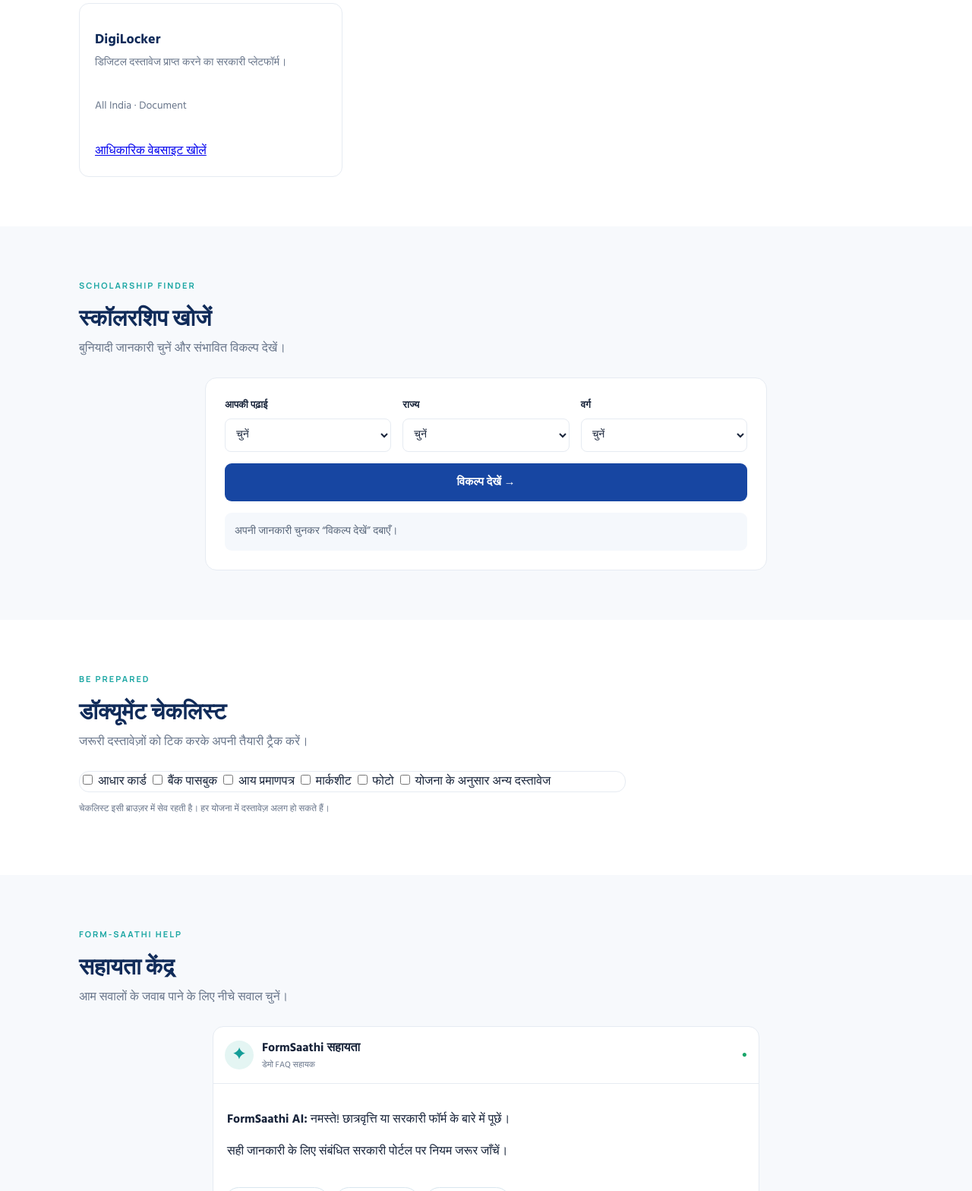
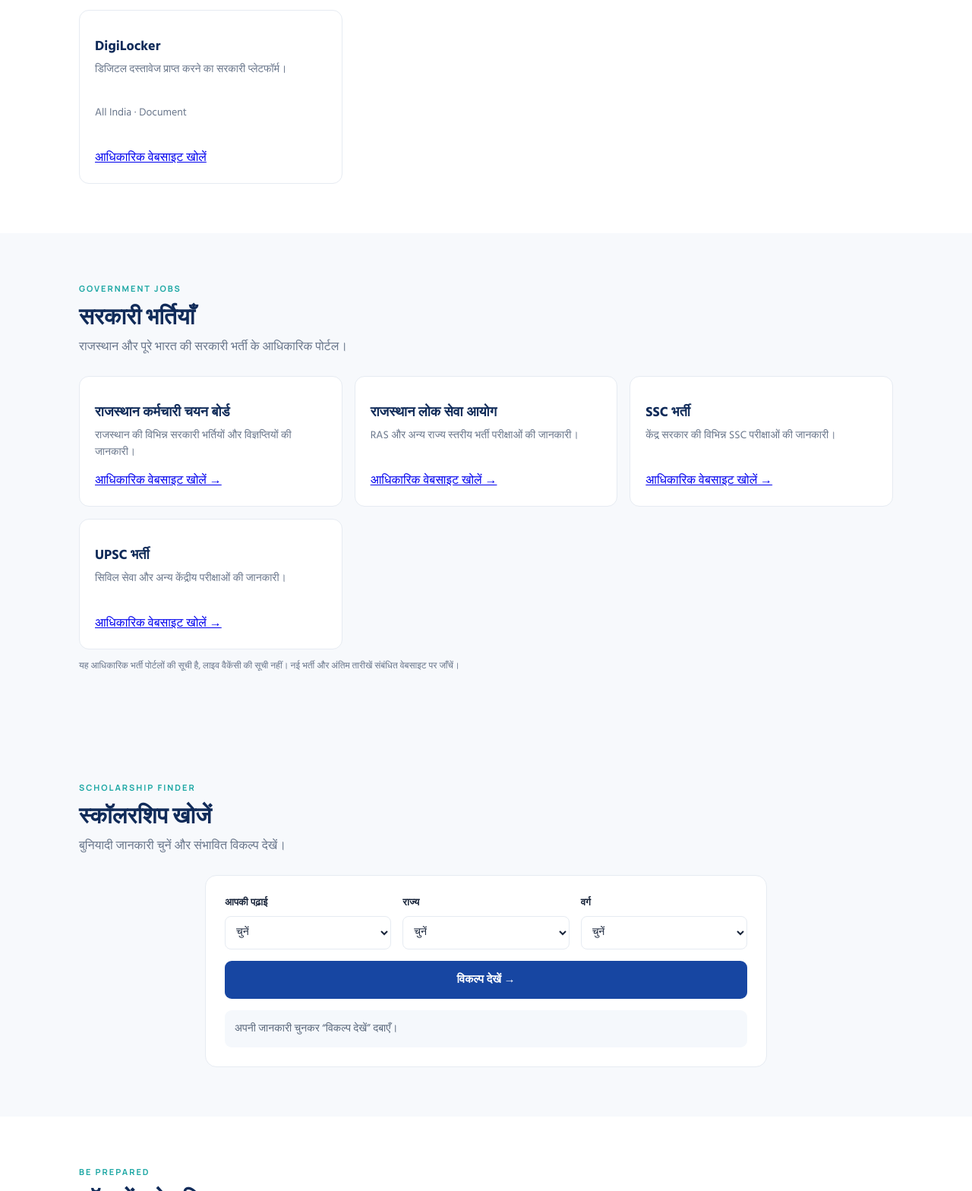
Before and after one commit to poojarathore10082007-spec/formsaathi-ai, a plain HTML site: page index.html in a window 1280 px wide. Shown: the part 1232-2800 px from the top of the page at 76% size. Drawn offline with Linux system fonts and the light colour scheme.

Commit message:
Update index.html

```diff
--- a/index.html
+++ b/index.html
@@ -1,62 +1,203 @@
-<!doctype html>
+<!
+<!DOCTYPE html>
 <html lang="hi">
 <head>
   <meta charset="utf-8">
   <meta name="viewport" content="width=device-width, initial-scale=1">
   <meta name="theme-color" content="#1746a2">
-  <meta name="description" content="FormSaathi AI — विद्यार्थियों के फॉर्म और स्कॉलरशिप की जानकारी">
+  <meta name="description" content="FormSaathi AI — विद्यार्थियों के फॉर्म, छात्रवृत्ति और सरकारी भर्ती की जानकारी">
   <title>FormSaathi AI</title>
   <link rel="manifest" href="manifest.json">
   <link rel="icon" href="icon.svg" type="image/svg+xml">
   <link rel="stylesheet" href="styles.css">
 </head>
 <body>
+
 <header class="topbar">
-  <a class="brand" href="#" aria-label="FormSaathi home"><span class="logo">F</span><span>FormSaathi <b>AI</b><small>हर फॉर्म की जानकारी, एक ही जगह।</small></span></a>
+  <a class="brand" href="#home" aria-label="FormSaathi home">
+    <span class="logo">F</span>
+    <span>FormSaathi <b>AI</b><small>हर फॉर्म की जानकारी, एक ही जगह।</small></span>
+  </a>
   <button class="menu-btn" id="menuBtn" aria-label="मेन्यू">☰</button>
 </header>
+
 <nav class="nav" id="nav">
-  <a href="#home">होम</a><a href="#forms">फॉर्म</a><a href="#scholarship">स्कॉलरशिप</a><a href="#checklist">डॉक्यूमेंट चेकलिस्ट</a><a href="#assistant">AI सहायता</a>
+  <a href="#home">होम</a>
+  <a href="#forms">फॉर्म</a>
+  <a href="#jobs">सरकारी भर्तियाँ</a>
+  <a href="#scholarship">स्कॉलरशिप</a>
+  <a href="#checklist">डॉक्यूमेंट चेकलिस्ट</a>
+  <a href="#assistant">AI सहायता</a>
 </nav>
+
 <main>
+
 <section class="hero" id="home">
   <div class="hero-copy">
     <span class="eyebrow">STUDENTS • INDIA</span>
     <h1>आपके हर फॉर्म का<br><em>सही साथी।</em></h1>
-    <p>सरकारी फॉर्म, छात्रवृत्ति और जरूरी दस्तावेज़ों की जानकारी एक ही जगह।</p>
+    <p>सरकारी फॉर्म, छात्रवृत्ति, सरकारी भर्तियाँ और जरूरी दस्तावेज़ों की जानकारी एक ही जगह।</p>
     <a class="primary-btn" href="#forms">जानकारी देखें <span>→</span></a>
   </div>
-  <div class="hero-art" aria-hidden="true"><div class="paper">✓<small>FORM<br>READY</small></div><div class="spark">✦</div></div>
+  <div class="hero-art" aria-hidden="true">
+    <div class="paper">✓<small>FORM<br>READY</small></div>
+    <div class="spark">✦</div>
+  </div>
 </section>
-<div class="notice"><b>महत्वपूर्ण:</b> यह शुरुआती डेमो है। नीचे दिए उदाहरण केवल प्रदर्शन के लिए हैं। आवेदन करने से पहले संबंधित सरकारी पोर्टल पर तारीख, पात्रता और नियम जरूर जाँचें।</div>
+
+<div class="notice">
+  <b>महत्वपूर्ण:</b> आवेदन करने से पहले संबंधित सरकारी पोर्टल पर तारीख, पात्रता और नियम जरूर जाँचें।
+</div>
+
 <section class="section" id="forms">
-  <div class="section-head"><div><span class="eyebrow">EXPLORE</span><h2>फॉर्म और योजनाएँ</h2><p>अपनी जरूरत के अनुसार जानकारी खोजें।</p></div></div>
-  <label class="search"><span>⌕</span><input id="searchInput" type="search" placeholder="जैसे: छात्रवृत्ति, परीक्षा, प्रमाण पत्र..."></label>
+  <div class="section-head">
+    <div>
+      <span class="eyebrow">EXPLORE</span>
+      <h2>फॉर्म और योजनाएँ</h2>
+      <p>अपनी जरूरत के अनुसार जानकारी खोजें।</p>
+    </div>
+  </div>
+
+  <label class="search">
+    <span>⌕</span>
+    <input id="searchInput" type="search" placeholder="जैसे: छात्रवृत्ति, परीक्षा, प्रमाण पत्र...">
+  </label>
+
   <div class="chips" id="filters">
-    <button class="chip active" data-filter="सभी">सभी</button><button class="chip" data-filter="छात्रवृत्ति">छात्रवृत्ति</button><button class="chip" data-filter="परीक्षा">परीक्षा</button><button class="chip" data-filter="प्रमाण पत्र">प्रमाण पत्र</button><button class="chip" data-filter="प्रवेश">प्रवेश</button>
+    <button class="chip active" data-filter="all">सभी</button>
+    <button class="chip" data-filter="Scholarship">छात्रवृत्ति</button>
+    <button class="chip" data-filter="Government">सरकारी सेवाएँ</button>
+    <button class="chip" data-filter="Document">दस्तावेज</button>
   </div>
+
   <div class="cards" id="formCards"></div>
 </section>
+
+<section class="section tinted" id="jobs">
+  <div class="section-head">
+    <div>
+      <span class="eyebrow">GOVERNMENT JOBS</span>
+      <h2>सरकारी भर्तियाँ</h2>
+      <p>राजस्थान और पूरे भारत की सरकारी भर्ती के आधिकारिक पोर्टल।</p>
+    </div>
+  </div>
+
+  <div class="cards">
+    <article class="form-card">
+      <h3>राजस्थान कर्मचारी चयन बोर्ड</h3>
+      <p>राजस्थान की विभिन्न सरकारी भर्तियों और विज्ञप्तियों की जानकारी।</p>
+      <a href="https://rssb.rajasthan.gov.in/" target="_blank" rel="noopener noreferrer">
+        आधिकारिक वेबसाइट खोलें →
+      </a>
+    </article>
+
+    <article class="form-card">
+      <h3>राजस्थान लोक सेवा आयोग</h3>
+      <p>RAS और अन्य राज्य स्तरीय भर्ती परीक्षाओं की जानकारी।</p>
+      <a href="https://rpsc.rajasthan.gov.in/" target="_blank" rel="noopener noreferrer">
+        आधिकारिक वेबसाइट खोलें →
+      </a>
+    </article>
+
+    <article class="form-card">
+      <h3>SSC भर्ती</h3>
+      <p>केंद्र सरकार की विभिन्न SSC परीक्षाओं की जानकारी।</p>
+      <a href="https://ssc.gov.in/" target="_blank" rel="noopener noreferrer">
+        आधिकारिक वेबसाइट खोलें →
+      </a>
+    </article>
+
+    <article class="form-card">
+      <h3>UPSC भर्ती</h3>
+      <p>सिविल सेवा और अन्य केंद्रीय परीक्षाओं की जानकारी।</p>
+      <a href="https://upsc.gov.in/" target="_blank" rel="noopener noreferrer">
+        आधिकारिक वेबसाइट खोलें →
+      </a>
+    </article>
+  </div>
+  <p class="muted">यह आधिकारिक भर्ती पोर्टलों की सूची है, लाइव वैकेंसी की सूची नहीं। नई भर्ती और अंतिम तारीखें संबंधित वेबसाइट पर जाँचें।</p>
+</section>
+
 <section class="section tinted" id="scholarship">
-  <div class="section-head"><div><span class="eyebrow">SCHOLARSHIP FINDER</span><h2>स्कॉलरशिप खोजें</h2><p>बुनियादी जानकारी चुनें और संभावित विकल्प देखें।</p></div></div>
+  <div class="section-head">
+    <div>
+      <span class="eyebrow">SCHOLARSHIP FINDER</span>
+      <h2>स्कॉलरशिप खोजें</h2>
+      <p>बुनियादी जानकारी चुनें और संभावित विकल्प देखें।</p>
+    </div>
+  </div>
+
   <div class="finder">
-    <div><label for="classLevel">आपकी पढ़ाई</label><select id="classLevel"><option value="">चुनें</option><option>कक्षा 9–10</option><option>कक्षा 11–12</option><option>स्नातक (BA/BSc/BCom)</option><option>डिप्लोमा / ITI</option><option>अन्य</option></select></div>
-    <div><label for="state">राज्य</label><select id="state"><option value="">चुनें</option><option>राजस्थान</option><option>अन्य राज्य</option></select></div>
-    <div><label for="category">वर्ग</label><select id="category"><option value="">चुनें</option><option>General / EWS</option><option>OBC</option><option>SC</option><option>ST</option><option>अन्य</option></select></div>
+    <div>
+      <label for="classLevel">आपकी पढ़ाई</label>
+      <select id="classLevel">
+        <option value="">चुनें</option>
+        <option>कक्षा 9–10</option>
+        <option>कक्षा 11–12</option>
+        <option>स्नातक (BA/BSc/BCom)</option>
+        <option>डिप्लोमा / ITI</option>
+        <option>अन्य</option>
+      </select>
+    </div>
+
+    <div>
+      <label for="state">राज्य</label>
+      <select id="state">
+        <option value="">चुनें</option>
+        <option value="Rajasthan">राजस्थान</option>
+        <option value="All India">अन्य राज्य</option>
+      </select>
+    </div>
+
+    <div>
+      <label for="category">वर्ग</label>
+      <select id="category">
+        <option value="">चुनें</option>
+        <option>General / EWS</option>
+        <option>OBC</option>
+        <option>SC</option>
+        <option>ST</option>
+        <option>अन्य</option>
+      </select>
+    </div>
+
     <button class="primary-btn full" id="findScholarships">विकल्प देखें →</button>
-    <div id="scholarshipResult" class="result" aria-live="polite">अपनी जानकारी चुनकर “विकल्प देखें” दबाएँ।</div>
+    <div id="scholarshipResult" class="result" aria-live="polite">
+      अपनी जानकारी चुनकर “विकल्प देखें” दबाएँ।
+    </div>
   </div>
 </section>
+
 <section class="section" id="checklist">
-  <div class="section-head"><div><span class="eyebrow">BE PREPARED</span><h2>डॉक्यूमेंट चेकलिस्ट</h2><p>जरूरी दस्तावेज़ों को टिक करके अपनी तैयारी ट्रैक करें।</p></div></div>
+  <div class="section-head">
+    <div>
+      <span class="eyebrow">BE PREPARED</span>
+      <h2>डॉक्यूमेंट चेकलिस्ट</h2>
+      <p>जरूरी दस्तावेज़ों को टिक करके अपनी तैयारी ट्रैक करें।</p>
+    </div>
+  </div>
   <div class="checklist" id="checklistItems"></div>
   <p class="muted">चेकलिस्ट इसी ब्राउज़र में सेव रहती है। हर योजना में दस्तावेज़ अलग हो सकते हैं।</p>
 </section>
+
 <section class="section tinted" id="assistant">
-  <div class="section-head"><div><span class="eyebrow">FORM-SAATHI HELP</span><h2>सहायता केंद्र</h2><p>आम सवालों के जवाब पाने के लिए नीचे सवाल चुनें।</p></div></div>
+  <div class="section-head">
+    <div>
+      <span class="eyebrow">FORM-SAATHI HELP</span>
+      <h2>सहायता केंद्र</h2>
+      <p>आम सवालों के जवाब पाने के लिए नीचे सवाल चुनें।</p>
+    </div>
+  </div>
+
   <div class="assistant">
-    <div class="chat-head"><span class="bot-icon">✦</span><div><b>FormSaathi सहायता</b><small>डेमो FAQ सहायक</small></div><span class="online">●</span></div>
-    <div class="chat-body" id="chatBody"><div class="bubble bot">नमस्ते! मैं फॉर्म से जुड़ी सामान्य जानकारी में मदद कर सकता हूँ। नीचे कोई सवाल चुनें।</div></div>
+    <div class="chat-head">
+      <span class="bot-icon">✦</span>
+      <div><b>FormSaathi सहायता</b><small>डेमो FAQ सहायक</small></div>
+      <span class="online">●</span>
+    </div>
+    <div class="chat-body" id="chatBody">
+      <div class="bubble bot">नमस्ते! मैं फॉर्म से जुड़ी सामान्य जानकारी में मदद कर सकता हूँ।</div>
+    </div>
     <div class="quick-questions">
       <button data-question="स्कॉलरशिप के लिए कौन से दस्तावेज़ चाहिए?">स्कॉलरशिप के दस्तावेज़?</button>
       <button data-question="फॉर्म भरने से पहले क्या जाँचें?">फॉर्म भरने से पहले?</button>
@@ -64,12 +205,30 @@
     </div>
   </div>
 </section>
+
 <section class="premium">
-  <div><span class="eyebrow">COMING SOON</span><h2>FormSaathi Premium</h2><p>पर्सनलाइज्ड चेकलिस्ट, रिमाइंडर और एडवांस्ड सहायता — जल्द उपलब्ध।</p></div>
+  <div>
+    <span class="eyebrow">COMING SOON</span>
+    <h2>FormSaathi Premium</h2>
+    <p>पर्सनलाइज्ड चेकलिस्ट, रिमाइंडर और एडवांस्ड सहायता — जल्द उपलब्ध।</p>
+  </div>
   <span class="premium-tag">PREVIEW</span>
 </section>
+
 </main>
-<footer><div class="brand"><span class="logo">F</span><span>FormSaathi <b>AI</b><small>विद्यार्थियों के साथ, हर कदम पर।</small></span></div><p>© 2026 FormSaathi AI • जानकारी को आधिकारिक पोर्टल से सत्यापित करें।</p><div class="footer-links"><a href="privacy.html">गोपनीयता</a><a href="disclaimer.html">अस्वीकरण</a></div></footer>
+
+<footer>
+  <div class="brand">
+    <span class="logo">F</span>
+    <span>FormSaathi <b>AI</b><small>विद्यार्थियों के साथ, हर कदम पर।</small></span>
+  </div>
+  <p>© 2026 FormSaathi AI • जानकारी को आधिकारिक पोर्टल से सत्यापित करें।</p>
+  <div class="footer-links">
+    <a href="privacy.html">गोपनीयता</a>
+    <a href="disclaimer.html">अस्वीकरण</a>
+  </div>
+</footer>
+
 <script src="app.js"></script>
 </body>
 </html>
```
